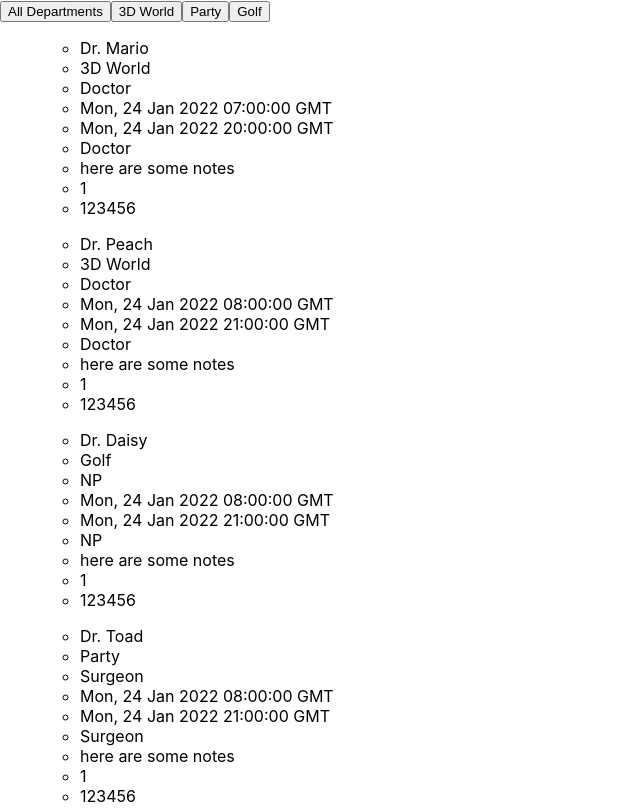
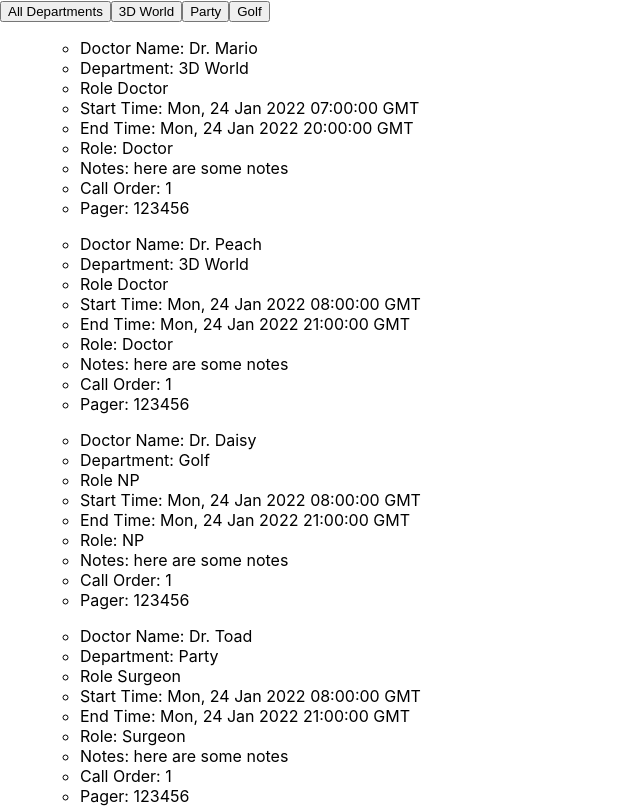
Before and after one commit to jrthartwig/pwa-poc, a React (Create React App) app: page / in a window 1280 px wide. Shown: the top 808 px of the page, without its empty margins (0-640 px from the left). Built offline with nearby package versions, Linux system fonts and the light colour scheme; the HTML template or start-up script is replaced by a standard one.

Commit message:
fix: useEffect Array dependency

```diff
--- a/src/components/ListOfDoctors/ListOfDoctors.jsx
+++ b/src/components/ListOfDoctors/ListOfDoctors.jsx
@@ -10,7 +10,7 @@ const ListOfDoctors = () => {
 
     useEffect(() => {
         setFilteredDoctors(allDoctorData);
-    }, []);
+    }, [allDoctorData]);
 
     const handleDepartmentSelection = (e) => {
         let selectedDepartment = e.target.value;
@@ -35,15 +35,15 @@ const ListOfDoctors = () => {
                 filteredDoctors.map((i, k) => (
                     <ul>
                         <ul>
-                            <li>{i.name}</li>
-                            <li>{i.department}</li>
-                            <li>{i.role}</li>
-                            <li>{i.startTime.toUTCString()}</li>
-                            <li>{i.endTime.toUTCString()}</li>
-                            <li>{i.role}</li>
-                            <li>{i.notes}</li>
-                            <li>{i.callOrder}</li>
-                            <li>{i.pager}</li>
+                            <li>Doctor Name: {i.name}</li>
+                            <li>Department: {i.department}</li>
+                            <li>Role {i.role}</li>
+                            <li>Start Time: {i.startTime.toUTCString()}</li>
+                            <li>End Time: {i.endTime.toUTCString()}</li>
+                            <li>Role: {i.role}</li>
+                            <li>Notes: {i.notes}</li>
+                            <li>Call Order: {i.callOrder}</li>
+                            <li>Pager: {i.pager}</li>
                         </ul>
                     </ul>
                 ))
```
